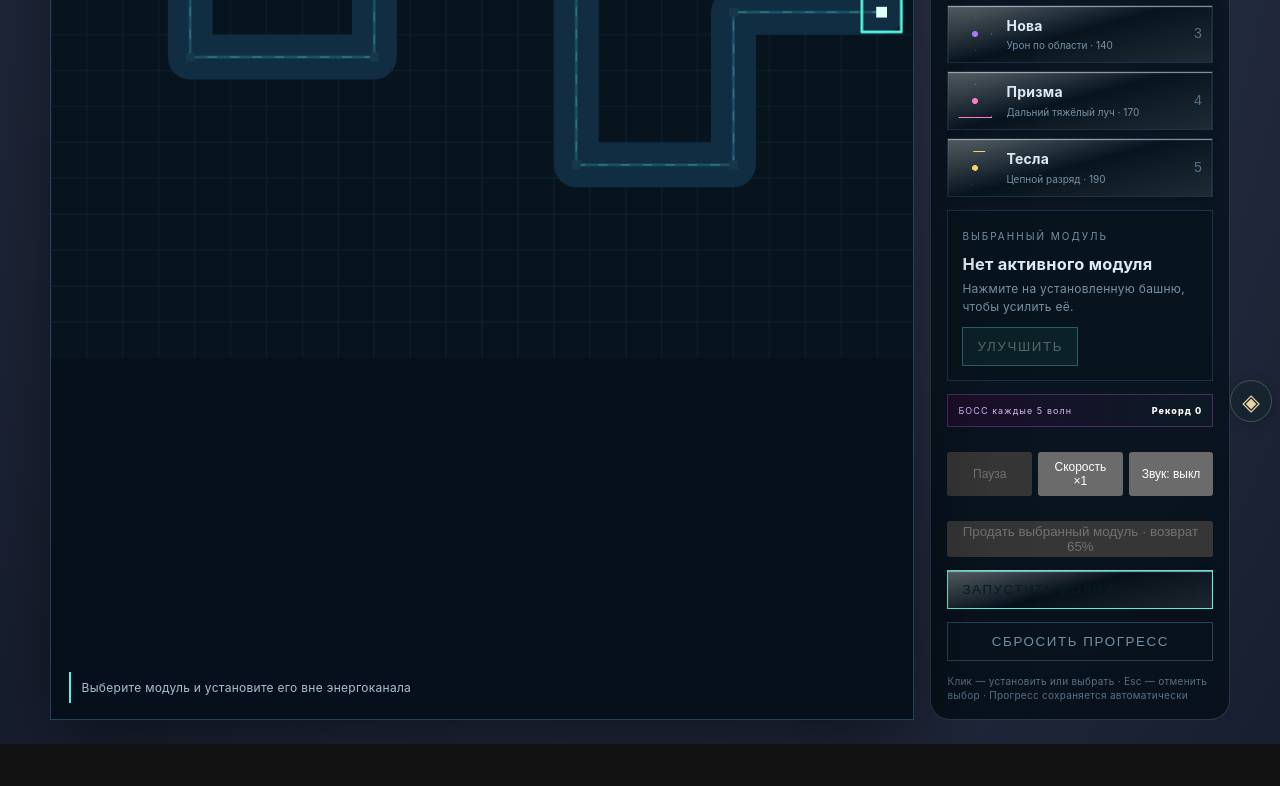
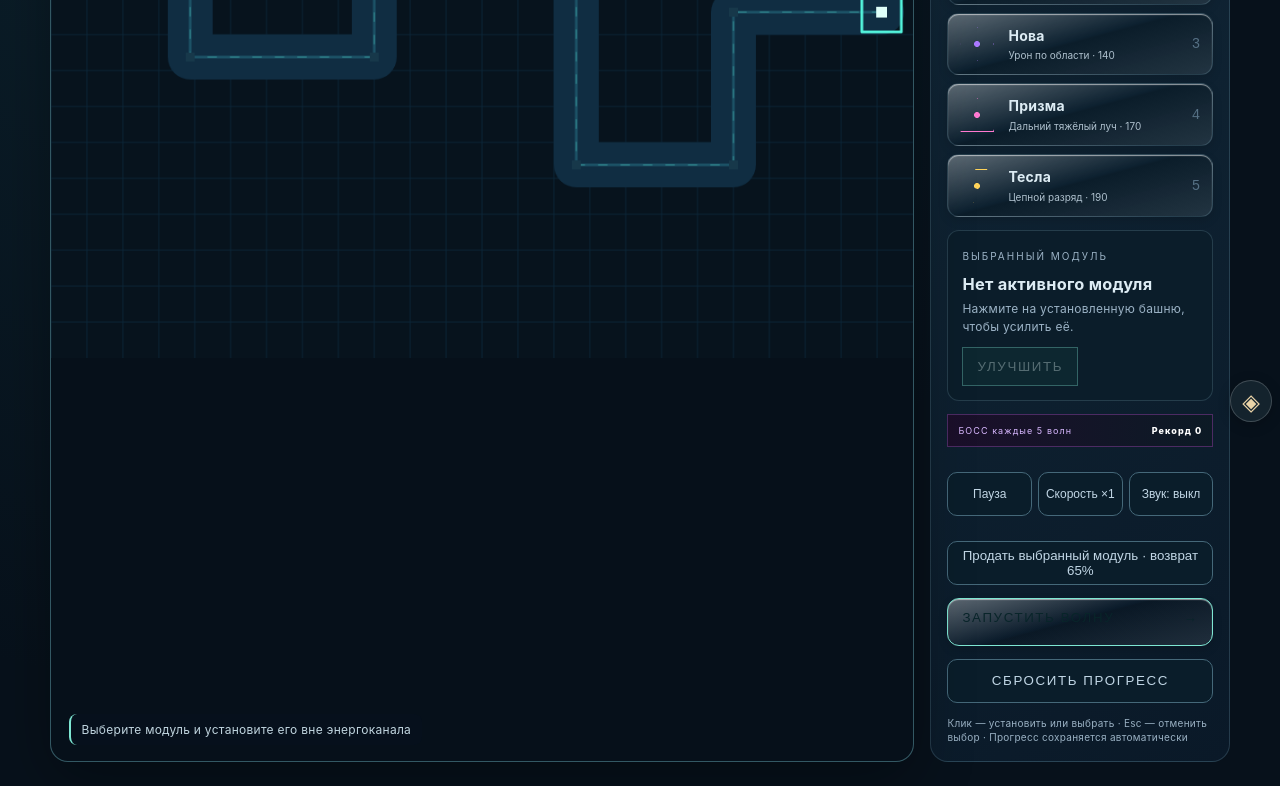
Before and after one commit to zvukor1980-crypto/eidos-defense, a plain HTML site: page index.html in a window 1280 px wide. Shown: the part 286-1072 px from the top of the page. Before the commit the page ends 1030 px from the top, so only its background shows below. Drawn offline with Linux system fonts and the light colour scheme.

Commit message:
Refresh mission-control visuals and offline cache version

```diff
--- a/collection-theme.css
+++ b/collection-theme.css
@@ -1,2 +1,10 @@
-:root{--kit-accent:#c2b9e6;--kit-dark:#293956}
-body{background:radial-gradient(ellipse at top,#38415a,#171e2f)}.panel,.card{border-radius:20px;border-color:#b9bbe333}.primary{background:linear-gradient(135deg,#b8cfde,#b9add9)}
+/* Mission control: precision panels and readable controls at phone scale. */
+:root{--kit-accent:#7ee7d3;--kit-dark:#0c2330;--cyan:#7ee7d3;--blue:#8ebcff;--muted:#9cb3c6;--line:#87b6cb35}
+body{background:radial-gradient(ellipse at 20% 0%,#17455355,transparent 65%),#07111b}
+.arena-wrap{border-radius:18px;border-color:#77c4cf66;box-shadow:0 18px 60px #0005,inset 0 1px 0 #fff1}.panel{border-radius:18px;background:linear-gradient(145deg,#112737,#0a1928)}
+.tower-card{border-radius:12px;padding:12px;background:#0d2130}.tower-card.selected{border-color:#7ee7d3;background:#153c43;box-shadow:inset 3px 0 0 #7ee7d3}.tower-card small{color:#afc1ce}
+.stats{border-radius:12px;overflow:hidden}.selection{border-radius:12px;background:#0b1d2a}.primary{border-radius:12px;background:linear-gradient(120deg,#91efdb,#55bcb8);color:#09252a;min-height:48px}.ghost,.play-controls button,#sell{border-radius:10px;min-height:44px;background:#0a1d2a;color:#c1d6e5;border:1px solid #456879}
+.message{border-radius:8px;color:#c0d5df;max-width:calc(100% - 24px)}.hint{color:#9ab1c3}
+button:focus-visible{outline:3px solid #b7fff0;outline-offset:3px}
+@media(max-width:600px){.brand h1{font-size:12px;letter-spacing:.05em}.brand{gap:7px}.brand-mark{width:34px;height:34px;font-size:19px}.stats div{padding:7px}.panel{gap:10px}.tower-list{grid-template-columns:repeat(2,minmax(0,1fr))}.tower-card{padding:9px;gap:7px;grid-template-columns:26px minmax(0,1fr)}.tower-card i{width:25px;height:25px}.tower-card b{font-size:11px}.tower-card small{font-size:9px}.tower-card:last-child{grid-column:1/-1}.message{left:10px;bottom:10px;font-size:10px}.mission-strip{font-size:8px}}
+@media(prefers-reduced-motion:reduce){*,*::before,*::after{animation:none!important;transition:none!important}}
--- a/sw.js
+++ b/sw.js
@@ -1,5 +1,5 @@
 /* Scoped offline cache. Fresh code online, saved code offline; no API caching. */
-const VERSION = 'collection-eidos-20261011';
+const VERSION = 'collection-eidos-20261017';
 const PREFIX = 'collection-eidos-';
 const ASSETS = ['./play-kit.js','./play-kit.css','./collection-theme.css',"./", "index.html", "styles.css", "game.js", "manifest.webmanifest", "icons/icon-192.png", "icons/icon-512.png", "icons/apple-touch-icon.png", "studio/config.js", "studio/studio.js", "studio/studio.css", "studio/looks/look-01.webp", "studio/looks/look-02.webp", "studio/looks/look-03.webp", "studio/looks/look-04.webp", "studio/looks/look-05.webp", "studio/looks/look-06.webp", "studio/looks/look-07.webp", "studio/looks/look-08.webp", "studio/looks/look-09.webp", "studio/looks/look-10.webp"];
 const SHELL = new URL('index.html', self.registration.scope).href;
```
